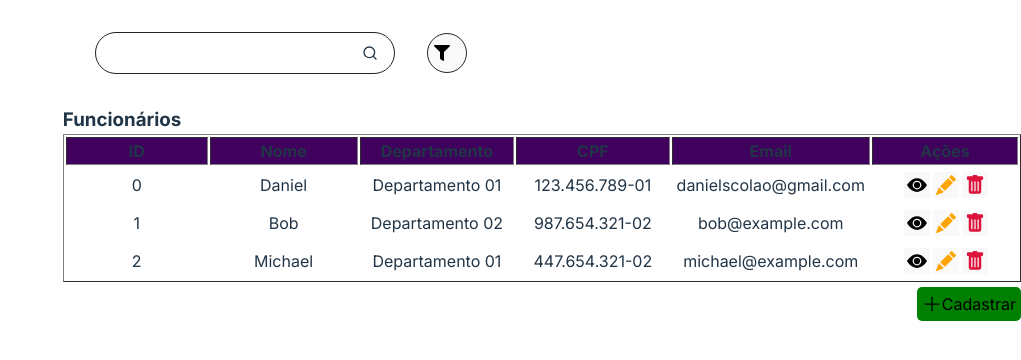
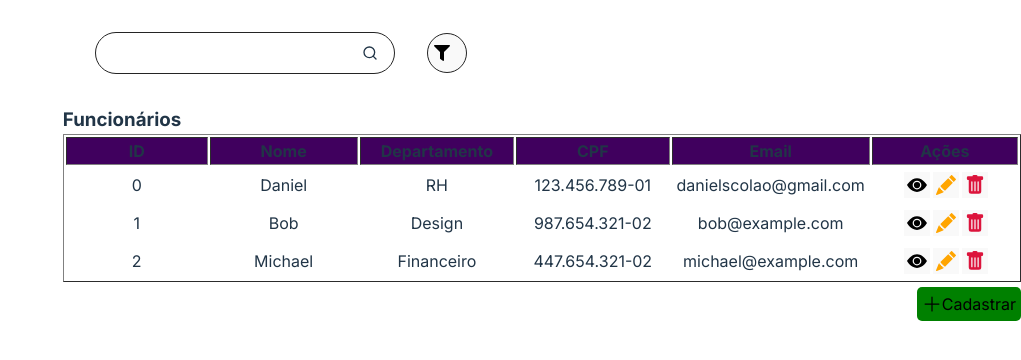
Before and after one commit to LucasAgnez/gerenciamento-empresarial, a React (Vite) app: page /gerenciamento/equipe in a window 1280 px wide. Shown: the top 360 px of the page, without its empty margins (259-1280 px from the left). Built offline with nearby package versions, Linux system fonts and the light colour scheme.

Commit message:
altera nome de departamentos

```diff
--- a/src/components/Modals/ModalCadastrarFuncionario.jsx
+++ b/src/components/Modals/ModalCadastrarFuncionario.jsx
@@ -31,9 +31,9 @@ const ModalCadastrarFuncionario = ({ closeModal }) => {
                         <fieldset>
                             <label>Departamento:</label>
                             <select className={styles.select_form} id="departamentos" name="departamentos" required>
-                                <option value="dp1">Departamento 01</option>
-                                <option value="dp2">Departamento 02</option>
-                                <option value="dp3">Departamento 03</option>
+                                <option value="design">Design</option>
+                                <option value="financeiro">Financeiro</option>
+                                <option value="rh">RH</option>
                             </select>
                         </fieldset>
 
--- a/src/pages/Equipe/mock-data.json
+++ b/src/pages/Equipe/mock-data.json
@@ -1,21 +1,21 @@
 [
     {
       "nome": "Daniel",
-      "departamento": "Departamento 01",
+      "departamento": "RH",
       "cpf": "123.456.789-01",
       "email": "danielscolao@gmail.com",
       "salario": 5000
     },
     {
       "nome": "Bob",
-      "departamento": "Departamento 02",
+      "departamento": "Design",
       "cpf": "987.654.321-02",
       "email": "bob@example.com",
       "salario": 6000
     },
     {
       "nome": "Michael",
-      "departamento": "Departamento 01",
+      "departamento": "Financeiro",
       "cpf": "447.654.321-02",
       "email": "michael@example.com",
       "salario": 2000
```
